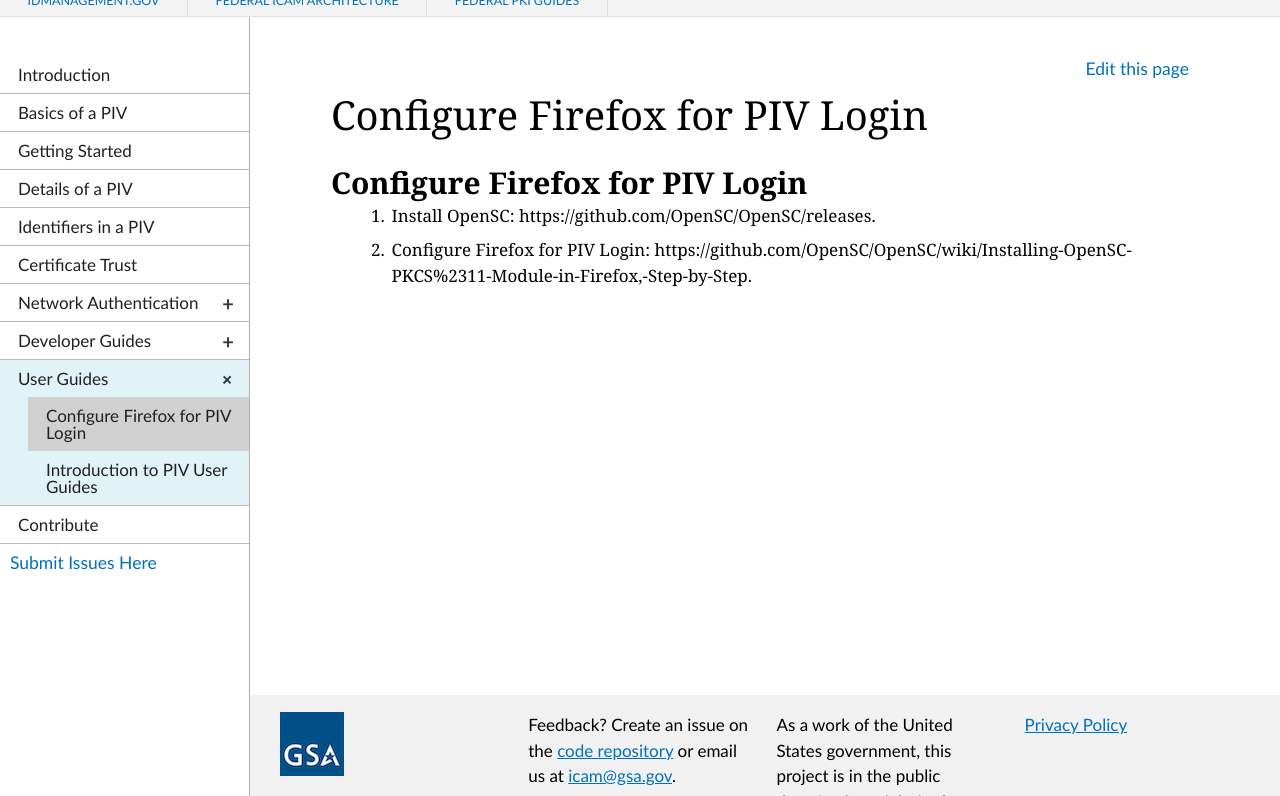
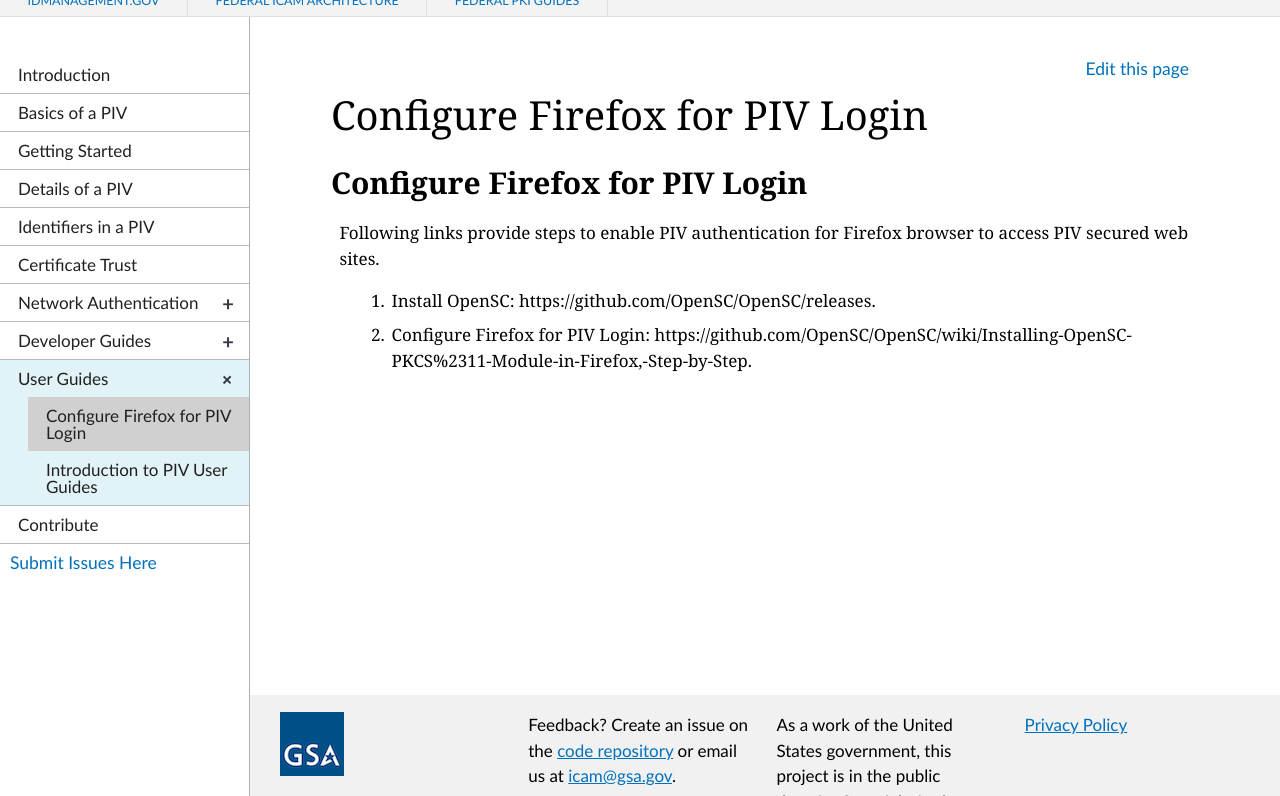
Before and after one commit to GSA/piv-guides, a Jekyll site: the page built from _userconfig/1_firefox.md, in a window 1280 px wide and 900 px high, cut to the strip 104-900 px from the top of the window. Built offline with Jekyll 4.4.1, drawn with Linux system fonts in a browser that asks for light colours; nearby versions of some CDN libraries.

Commit message:
Update 1_firefox.md

```diff
--- a/_userconfig/1_firefox.md
+++ b/_userconfig/1_firefox.md
@@ -7,5 +7,7 @@
 <!--Seems like we need to explain a bit--an introductory sentence about the who/what/why of needing to configure Firefox to use PIV login. I saw your comment about an issue with Firefox and certain websites. What is the issue that this Playbook would resolve (add intro.)? Is Firefox different from Chrome or other browsers in this regard? Short on details/explanation.-->
 ## Configure Firefox for PIV Login
 
+Following links provide steps to enable PIV authentication for Firefox browser to access PIV secured web sites.
+
 1. Install OpenSC: https://github.com/OpenSC/OpenSC/releases.
 2. Configure Firefox for PIV Login: https://github.com/OpenSC/OpenSC/wiki/Installing-OpenSC-PKCS%2311-Module-in-Firefox,-Step-by-Step.
```
